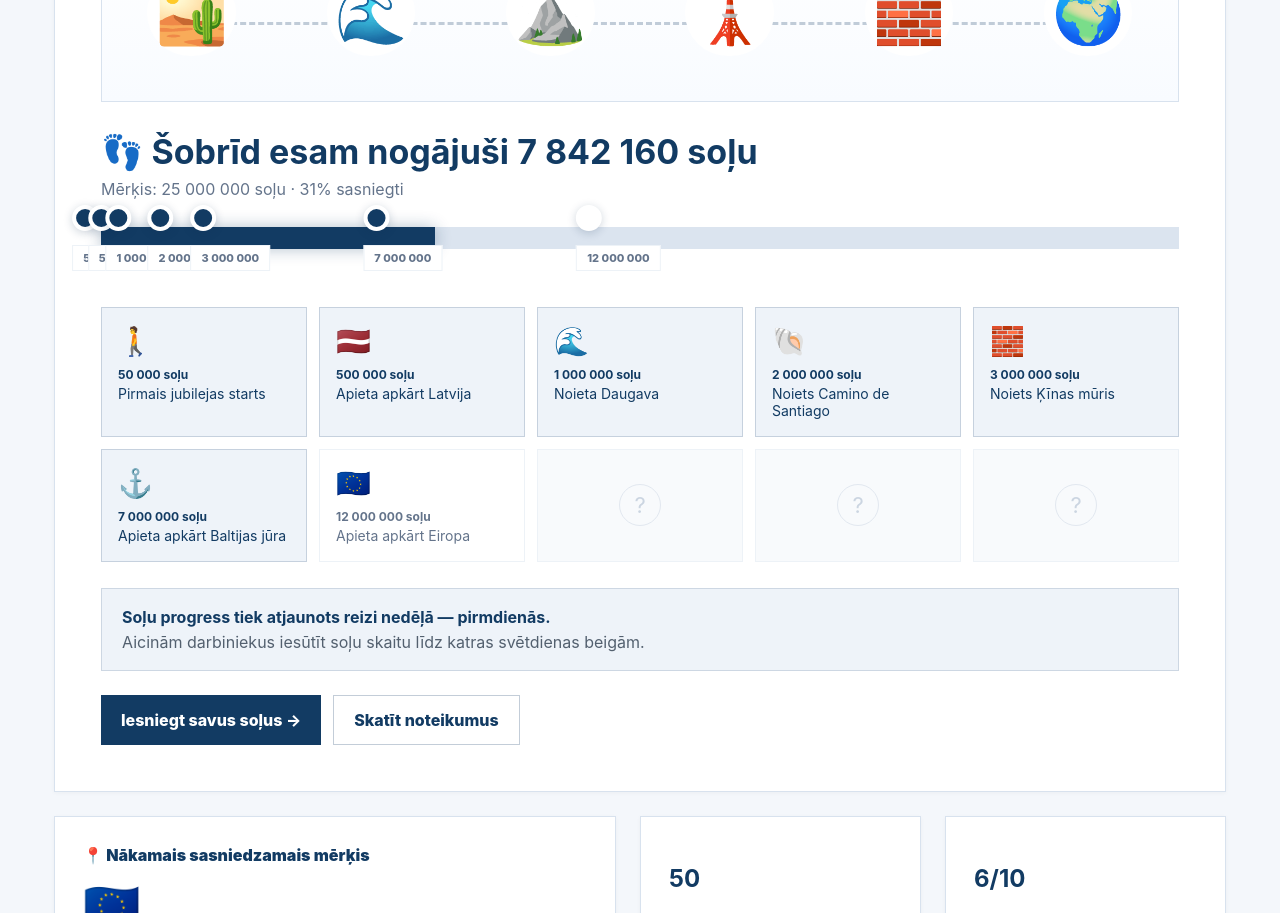
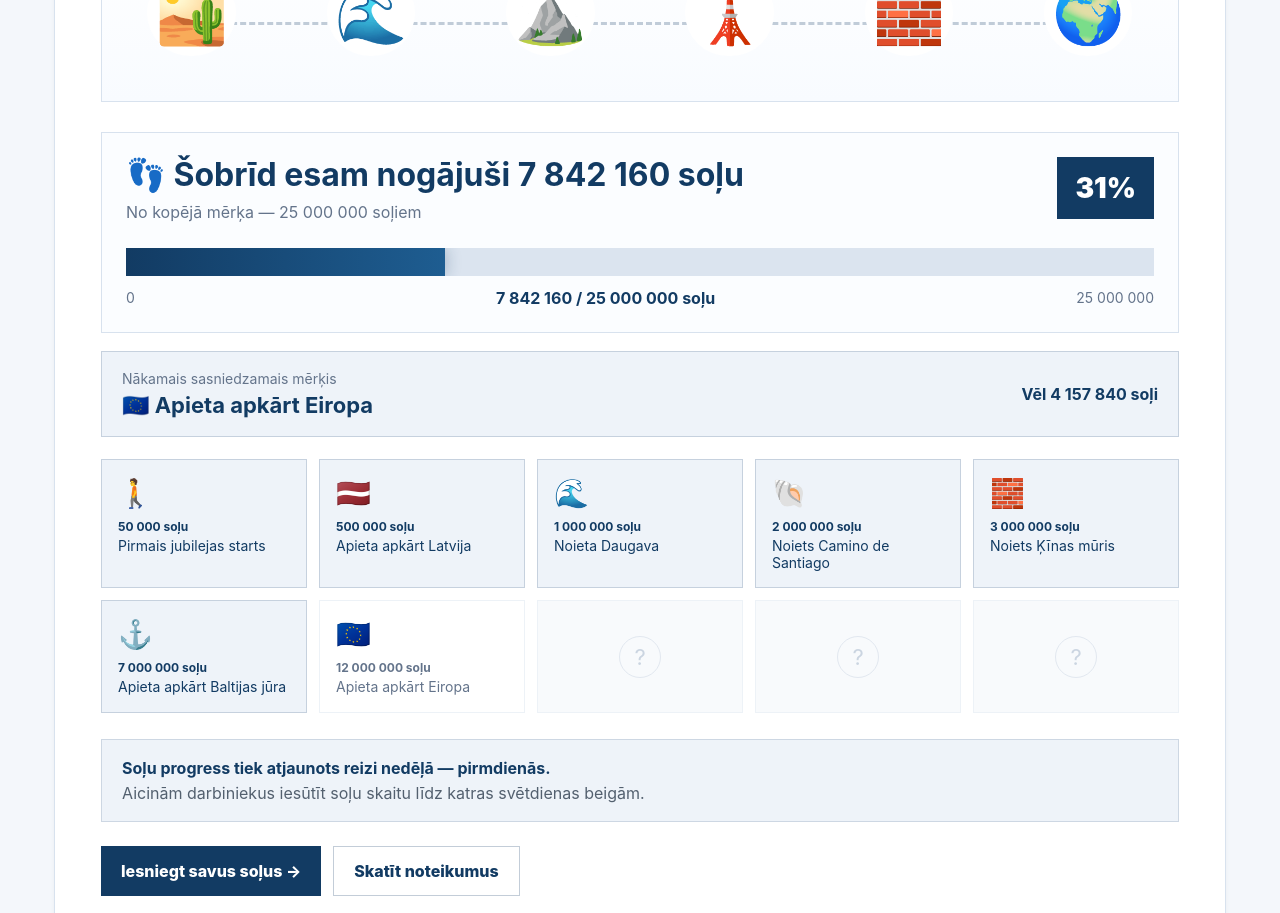
Before and after one commit to petersoneannaluize-creator/sprk-solu-izaicinajums, a React (Vite) app: page / in a window 1280 px wide. Shown: the part 580-1493 px from the top of the page. Built offline with nearby package versions, Linux system fonts and the light colour scheme.

Commit message:
Add files via upload

```diff
--- a/src/App.jsx
+++ b/src/App.jsx
@@ -42,7 +42,6 @@ export default function App(){
   const progress = Math.round((currentSteps / GOAL) * 100);
   const next = checkpoints.find(c => c.steps > currentSteps) || checkpoints[checkpoints.length - 1];
   const reached = checkpoints.filter(c => c.steps <= currentSteps).length;
-  const visibleCheckpoints = checkpoints.filter(c => c.steps <= next.steps);
   const embedCode = `<iframe src="https://tava-lapa.lv/progress" width="100%" height="260" style="border:0;" title="Regulatora soļu izaicinājuma progress"></iframe>`;
 
   return (
@@ -78,20 +77,32 @@ export default function App(){
             <span>🌍</span>
           </div>
 
-          <div className="progressPanel">
+          <div className="progressPanel clean">
+            <div className="progressHeader">
+              <div>
+                <h2>👣 Šobrīd esam nogājuši {format(currentSteps)} soļu</h2>
+                <p>No kopējā mērķa — {format(GOAL)} soļiem</p>
+              </div>
+              <div className="progressBadge">{progress}%</div>
+            </div>
+
+            <div className="progressLine cleanBar">
+              <div className="fill" style={{width: `${progress}%`}} />
+            </div>
+
+            <div className="progressMeta">
+              <span>0</span>
+              <strong>{format(currentSteps)} / {format(GOAL)} soļu</strong>
+              <span>{format(GOAL)}</span>
+            </div>
+          </div>
+
+          <div className="nextInline">
             <div>
-              <h2>👣 Šobrīd esam nogājuši {format(currentSteps)} soļu</h2>
-              <p>Mērķis: {format(GOAL)} soļu · {progress}% sasniegti</p>
+              <p>Nākamais sasniedzamais mērķis</p>
+              <h3>{next.icon} {next.title}</h3>
             </div>
-            <div className="progressLine">
-              <div className="fill" style={{width: `${progress}%`}} />
-              {visibleCheckpoints.map((c, i) => (
-                <div className="milestone" key={i} style={{left: `${(c.steps / GOAL) * 100}%`}}>
-                  <span className={c.steps <= currentSteps ? "pin done" : "pin"}></span>
-                  <small>{format(c.steps)}</small>
-                </div>
-              ))}
-            </div>
+            <strong>Vēl {format(next.steps - currentSteps)} soļi</strong>
           </div>
 
           <div className="checkpointStrip">
--- a/src/style.css
+++ b/src/style.css
@@ -26,16 +26,20 @@ h1{font-size:72px;line-height:.92;letter-spacing:-.055em;margin:0;color:var(--bl
 .journeyArt{margin:34px 0 30px;height:178px;border:1px solid var(--border);background:linear-gradient(180deg,#fff,#f8fbff);display:flex;align-items:center;justify-content:space-around;font-size:58px;position:relative;overflow:hidden}
 .journeyArt:before{content:"";position:absolute;left:7%;right:7%;top:55%;border-top:3px dashed rgba(18,59,99,.25)}
 .journeyArt span{position:relative;background:white;padding:8px;border-radius:999px}
-.progressPanel{margin-top:6px}
-.progressPanel h2{font-size:34px;line-height:1.15;margin:0;color:var(--blue)}
-.progressPanel p{color:var(--muted);margin:8px 0 0}
-.progressLine{position:relative;margin:28px 0 58px;height:22px;background:#dbe4ef}
-.fill{height:100%;background:var(--blue);box-shadow:0 0 16px rgba(18,59,99,.32)}
-.milestone{position:absolute;top:50%;transform:translate(-50%,-50%);text-align:center}
-.pin{display:block;width:26px;height:26px;border-radius:50%;background:#fff;border:4px solid #fff;box-shadow:0 2px 10px rgba(15,47,80,.2)}
-.pin.done{background:var(--blue)}
-.milestone small{display:block;margin-top:14px;background:white;border:1px solid #edf2f7;padding:5px 10px;font-size:11px;color:var(--muted);font-weight:800;white-space:nowrap}
-.checkpointStrip{display:grid;grid-template-columns:repeat(5,1fr);gap:12px}
+.progressPanel.clean{background:#fbfdff;border:1px solid var(--border);padding:24px;margin-top:28px}
+.progressHeader{display:flex;justify-content:space-between;align-items:flex-start;gap:24px}
+.progressHeader h2{font-size:32px;line-height:1.15;margin:0;color:var(--blue)}
+.progressHeader p{color:var(--muted);margin:8px 0 0}
+.progressBadge{flex:0 0 auto;background:var(--blue);color:white;font-size:28px;font-weight:900;padding:14px 18px}
+.progressLine.cleanBar{position:relative;margin:26px 0 12px;height:28px;background:#dbe4ef;overflow:hidden}
+.fill{height:100%;background:linear-gradient(90deg,var(--blue),#1e5d91);box-shadow:0 0 16px rgba(18,59,99,.32)}
+.progressMeta{display:flex;justify-content:space-between;align-items:center;color:var(--muted);font-size:14px}
+.progressMeta strong{color:var(--blue);font-size:16px}
+.nextInline{display:flex;justify-content:space-between;align-items:center;gap:24px;border:1px solid rgba(18,59,99,.18);background:var(--light);padding:18px 20px;margin-top:18px}
+.nextInline p{margin:0 0 5px;color:var(--muted);font-size:14px}
+.nextInline h3{margin:0;color:var(--blue);font-size:22px}
+.nextInline strong{color:var(--blue);white-space:nowrap}
+.checkpointStrip{display:grid;grid-template-columns:repeat(5,1fr);gap:12px;margin-top:22px}
 .miniCheckpoint{border:1px solid #edf2f7;background:white;min-height:112px;padding:16px;color:#64748b}
 .miniCheckpoint.done{background:var(--light);border-color:rgba(18,59,99,.18);color:var(--blue)}
 .miniCheckpoint.mystery{display:flex;align-items:center;justify-content:center;background:#f8fafc;color:#cbd5e1}
@@ -84,12 +88,13 @@ textarea{width:100%;height:120px;border:1px solid var(--border);padding:12px;fon
   .checkpointStrip{grid-template-columns:repeat(2,1fr)}
   .journeyArt{font-size:42px;height:130px}
   .stepsGrid{grid-template-columns:1fr}
+  .progressHeader{flex-direction:column}
 }
 @media(max-width:640px){
   .topbar{align-items:flex-start;gap:16px;flex-direction:column}
   h1{font-size:40px}
-  .progressPanel h2{font-size:26px}
+  .progressHeader h2{font-size:26px}
   .checkpointStrip{grid-template-columns:1fr}
-  .heroActions{flex-direction:column}
+  .heroActions,.nextInline{flex-direction:column;align-items:flex-start}
   .summaryGrid{grid-template-columns:1fr}
 }
```
